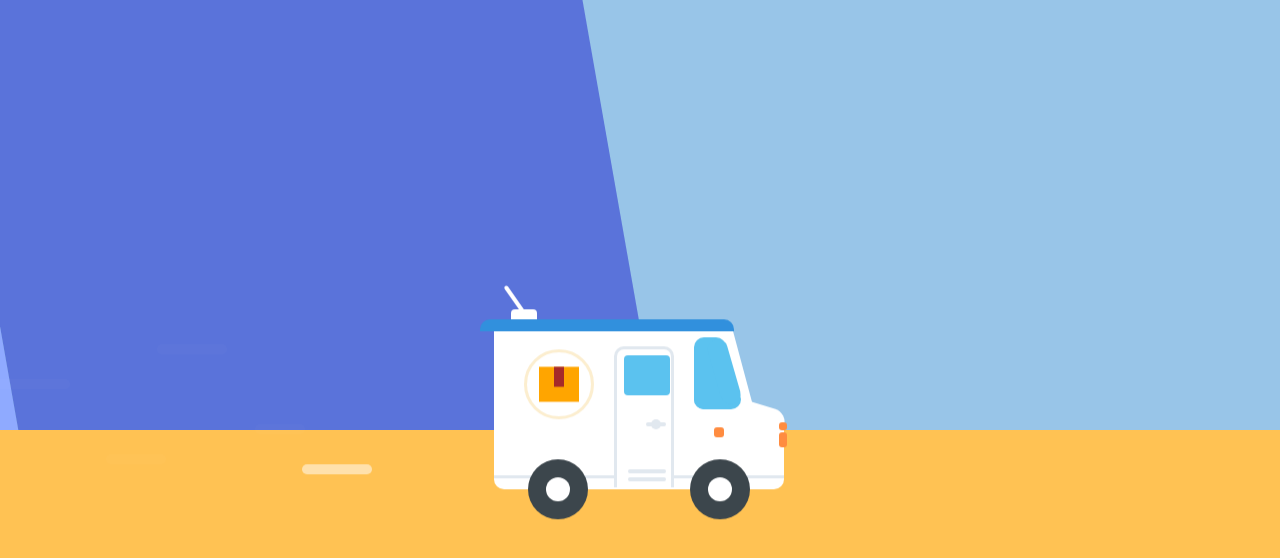
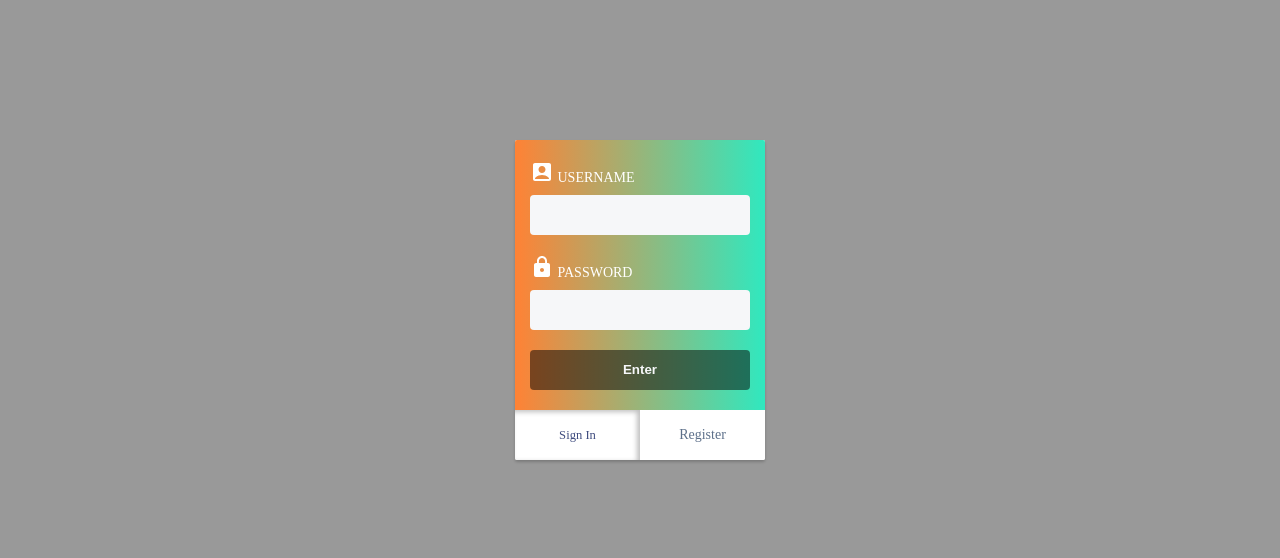
Before and after one commit to briskdust/PASD-project, a React (Create React App) app in the folder frontend/: page / in a window 1280 px wide. Shown: the top 558 px of the page. Built offline with nearby package versions, Linux system fonts and the light colour scheme.

Commit message:
Implement login form

```diff
--- a/frontend/package.json
+++ b/frontend/package.json
@@ -3,6 +3,10 @@
   "version": "0.1.0",
   "private": true,
   "dependencies": {
+    "@emotion/react": "^11.10.5",
+    "@emotion/styled": "^11.10.5",
+    "@mui/icons-material": "^5.11.0",
+    "@mui/material": "^5.11.4",
     "@sanity/client": "^4.0.1",
     "@testing-library/jest-dom": "^5.16.5",
     "@testing-library/react": "^13.4.0",
--- a/frontend/src/App.jsx
+++ b/frontend/src/App.jsx
@@ -3,6 +3,7 @@ import OpenPage from "./components/OpenPage";
 import { useState } from "react";
 import HomePage from "./components/pages/HomePage";
 import GlobalStyle from "./styles/GlobalStyle";
+import LoginModal from "./components/LoginModal";
 
 const App = () => {
   const [clicked, setClicked] = useState(false);
@@ -14,7 +15,8 @@ const App = () => {
   return (
     <>
       <GlobalStyle />
-      {clicked ? <HomePage /> : <OpenPage onClicked={onClicked} />}
+      <LoginModal />
+      {/* {clicked ? <HomePage /> : <OpenPage onClicked={onClicked} />} */}
     </>
   );
 };
--- /dev/null
+++ b/frontend/src/components/LoginForm.jsx
@@ -0,0 +1,71 @@
+import Login from "../styles/Login.styled";
+import AccountBoxIcon from "@mui/icons-material/AccountBox";
+import LockIcon from "@mui/icons-material/Lock";
+import PersonIcon from "@mui/icons-material/Person";
+import EmailIcon from "@mui/icons-material/Email";
+
+const LoginForm = () => {
+  return (
+    <Login>
+      <input type="radio" name="tab" id="signin" checked="checked" />
+      <input type="radio" name="tab" id="register" />
+      <div className="pages">
+        <div className="page">
+          <div className="input">
+            <div className="title">
+              <i className="material-icons">
+                <AccountBoxIcon />
+              </i>{" "}
+              USERNAME
+            </div>
+            <input className="text" type="text" placeholder="" />
+          </div>
+          <div className="input">
+            <div className="title">
+              <i className="material-icons">
+                <LockIcon />
+              </i>{" "}
+              PASSWORD
+            </div>
+            <input className="text" type="password" placeholder="" />
+          </div>
+          <div className="input">
+            <button>Enter</button>
+          </div>
+        </div>
+        <div className="page signup">
+          <div className="input">
+            <div className="title">
+              <i className="material-icons">
+                <PersonIcon />
+              </i>{" "}
+              NAME
+            </div>
+            <input className="text" type="text" placeholder="" />
+          </div>
+          <div className="input">
+            <div className="title">
+              <i className="material-icons">
+                <EmailIcon />
+              </i>{" "}
+              EMAIL
+            </div>
+            <input className="text" type="password" placeholder="" />
+          </div>
+          <div className="input">
+            <button>SIGN ME UP!</button>
+          </div>
+        </div>
+      </div>
+      <div className="tabs">
+        <label className="tab" for="signin">
+          <div className="text">Sign In</div>
+        </label>
+        <label className="tab" for="register">
+          <div className="text">Register</div>
+        </label>
+      </div>
+    </Login>
+  );
+};
+export default LoginForm;
--- /dev/null
+++ b/frontend/src/components/LoginModal.jsx
@@ -0,0 +1,11 @@
+import LoginForm from "./LoginForm";
+import Modal from "../styles/Modal.styled";
+
+const LoginModal = () => {
+  return (
+    <Modal>
+      <LoginForm />
+    </Modal>
+  );
+};
+export default LoginModal;
--- a/frontend/src/components/pages/HomePage.jsx
+++ b/frontend/src/components/pages/HomePage.jsx
@@ -2,7 +2,10 @@ import sanityClient from "../../client";
 import { Route, NavLink } from "react-router-dom";
 import Menu from "../../styles/Menu.styled";
 
+import { useState } from "react";
+
 const HomePage = () => {
+  const [isClicked, setClicked] = useState(false);
   const doc = {
     _type: "order",
     name: "briskdust",
@@ -15,6 +18,11 @@ const HomePage = () => {
 
   const trialPatch = () => {
     sanityClient.create(doc);
+  };
+
+  const showLogin = e => {
+    e.preventDefault();
+    setClicked(true);
   };
   return (
     <Menu>
@@ -33,7 +41,7 @@ const HomePage = () => {
                   <NavLink to="/delivery">Delivery</NavLink>
                 </li>
                 <li>
-                  <button>register</button>
+                  <button onClick={showLogin}>register</button>
                 </li>
               </ul>
             </nav>
--- /dev/null
+++ b/frontend/src/styles/Login.styled.jsx
@@ -0,0 +1,225 @@
+import styled from "styled-components";
+
+const Login = styled.div`
+  min-height: 300px;
+  max-width: 250px;
+  margin: 40px auto;
+  background: #fff;
+  border-radius: 2px;
+  box-shadow: 0px 2px 3px rgba(0, 0, 0, 0.2);
+  display: flex;
+  flex-direction: column;
+  overflow: hidden;
+  -webkit-animation: hi 0.5s;
+  animation: hi 0.5s;
+  -webkit-transform: translateZ(0px);
+
+  * {
+    box-sizing: border-box;
+  }
+
+  .pages {
+    flex: 1;
+    white-space: nowrap;
+    position: relative;
+    transition: all 0.4s;
+    display: flex;
+  }
+  .pages .page {
+    min-width: 100%;
+    padding: 20px 15px;
+    padding-top: 0px;
+    background: linear-gradient(to right, #ff8235, #30e8bf);
+  }
+  .pages .page:nth-of-type(1) .input {
+    transform: translateX(-100%) scale(0.5);
+  }
+  .pages .page:nth-of-type(2) .input {
+    transform: translateX(100%) scale(0.5);
+  }
+  .pages .page .input {
+    transition: all 1s;
+    opacity: 0;
+    transition-delay: 0s;
+  }
+  .pages .page.signup {
+    background: linear-gradient(to left, #ff8235, #30e8bf);
+  }
+  .pages .page .title {
+    margin-bottom: 10px;
+    font-size: 14px;
+    position: relative;
+    line-height: 14px;
+  }
+  .pages .page .title i {
+    vertical-align: text-bottom;
+    font-size: 19px;
+  }
+  .pages .page .input {
+    margin-top: 20px;
+  }
+  .pages .page input.text {
+    background: #f6f7f9;
+    border: none;
+    border-radius: 4px;
+    width: 100%;
+    height: 40px;
+    line-height: 40px;
+    padding: 0px 10px;
+    color: rgba(0, 0, 0, 0.5);
+    outline: none;
+  }
+  .title {
+    color: white;
+  }
+
+  button {
+    cursor: pointer;
+    background: rgba(0, 0, 0, 0.5);
+    color: #f6f7f9;
+    height: 40px;
+    line-height: 40px;
+    width: 100%;
+    border: none;
+    border-radius: 4px;
+    font-weight: 600;
+  }
+
+  .tabs {
+    max-height: 50px;
+    height: 50px;
+    display: flex;
+    background: #fff;
+  }
+  .tabs .tab {
+    flex: 1;
+    color: #5d708a;
+    cursor: pointer;
+    text-align: center;
+    line-height: 50px;
+    transition: all 0.2s;
+    transform: scale(1);
+    transition: all 0.2s;
+  }
+  .tabs .tab .text {
+    font-size: 14px;
+  }
+
+  input[type="radio"] {
+    display: none;
+  }
+
+  input[type="radio"]:nth-of-type(1):checked ~ .tabs .tab:nth-of-type(1) {
+    box-shadow: inset -3px 2px 5px rgba(0, 0, 0, 0.25);
+    color: #3f4c7f;
+  }
+  input[type="radio"]:nth-of-type(1):checked ~ .tabs .tab:nth-of-type(1) .text {
+    transform: scale(0.9);
+  }
+  input[type="radio"]:nth-of-type(1):checked ~ .pages {
+    transform: translateX(0%);
+  }
+  input[type="radio"]:nth-of-type(1):checked
+    ~ .pages
+    .page:nth-of-type(1)
+    .input {
+    opacity: 1;
+    transform: translateX(0%);
+    transition: all 0.5s;
+  }
+  input[type="radio"]:nth-of-type(1):checked
+    ~ .pages
+    .page:nth-of-type(1)
+    .input:nth-child(1) {
+    transition-delay: 0.2s;
+  }
+  input[type="radio"]:nth-of-type(1):checked
+    ~ .pages
+    .page:nth-of-type(1)
+    .input:nth-child(2) {
+    transition-delay: 0.4s;
+  }
+  input[type="radio"]:nth-of-type(1):checked
+    ~ .pages
+    .page:nth-of-type(1)
+    .input:nth-child(3) {
+    transition-delay: 0.6s;
+  }
+  input[type="radio"]:nth-of-type(1):checked
+    ~ .pages
+    .page:nth-of-type(1)
+    .input:nth-child(4) {
+    transition-delay: 0.8s;
+  }
+  input[type="radio"]:nth-of-type(1):checked
+    ~ .pages
+    .page:nth-of-type(1)
+    .input:nth-child(5) {
+    transition-delay: 1s;
+  }
+
+  input[type="radio"]:nth-of-type(2):checked ~ .tabs .tab:nth-of-type(2) {
+    box-shadow: inset 3px 2px 5px rgba(0, 0, 0, 0.25);
+    color: #3f4c7f;
+  }
+  input[type="radio"]:nth-of-type(2):checked ~ .tabs .tab:nth-of-type(2) .text {
+    transform: scale(0.9);
+  }
+  input[type="radio"]:nth-of-type(2):checked ~ .pages {
+    transform: translateX(-100%);
+  }
+  input[type="radio"]:nth-of-type(2):checked
+    ~ .pages
+    .page:nth-of-type(2)
+    .input {
+    opacity: 1;
+    transform: translateX(0%);
+    transition: all 0.5s;
+  }
+  input[type="radio"]:nth-of-type(2):checked
+    ~ .pages
+    .page:nth-of-type(2)
+    .input:nth-child(1) {
+    transition-delay: 0.2s;
+  }
+  input[type="radio"]:nth-of-type(2):checked
+    ~ .pages
+    .page:nth-of-type(2)
+    .input:nth-child(2) {
+    transition-delay: 0.4s;
+  }
+  input[type="radio"]:nth-of-type(2):checked
+    ~ .pages
+    .page:nth-of-type(2)
+    .input:nth-child(3) {
+    transition-delay: 0.6s;
+  }
+  input[type="radio"]:nth-of-type(2):checked
+    ~ .pages
+    .page:nth-of-type(2)
+    .input:nth-child(4) {
+    transition-delay: 0.8s;
+  }
+  input[type="radio"]:nth-of-type(2):checked
+    ~ .pages
+    .page:nth-of-type(2)
+    .input:nth-child(5) {
+    transition-delay: 1s;
+  }
+
+  @-webkit-keyframes hi {
+    from {
+      transform: translateY(50%) scale(0, 0);
+      opacity: 0;
+    }
+  }
+
+  @keyframes hi {
+    from {
+      transform: translateY(50%) scale(0, 0);
+      opacity: 0;
+    }
+  }
+`;
+
+export default Login;
--- /dev/null
+++ b/frontend/src/styles/Modal.styled.jsx
@@ -0,0 +1,34 @@
+import styled from "styled-components";
+
+const Modal = styled.div`
+  display: block;
+  position: fixed;
+  left: 0;
+  top: 0;
+  z-index: 9999;
+  width: 100%;
+  height: 100%;
+  padding-top: 100px;
+  background-color: black;
+  background-color: rgba(0, 0, 0, 0.4);
+  -webkit-transition: 0.5s;
+  overflow: auto;
+  transition: all 0.3s linear;
+
+  .modal-open {
+    overflow: hidden;
+  }
+  .is-hidden {
+    display: none;
+  }
+  .is-visuallyHidden {
+    opacity: 0;
+  }
+
+  .is-blurred {
+    filter: blur(2px);
+    -webkit-filter: blur(2px);
+  }
+`;
+
+export default Modal;
```
Also changed, not shown: 1 other file (tests, documents, lock files or other folders).
